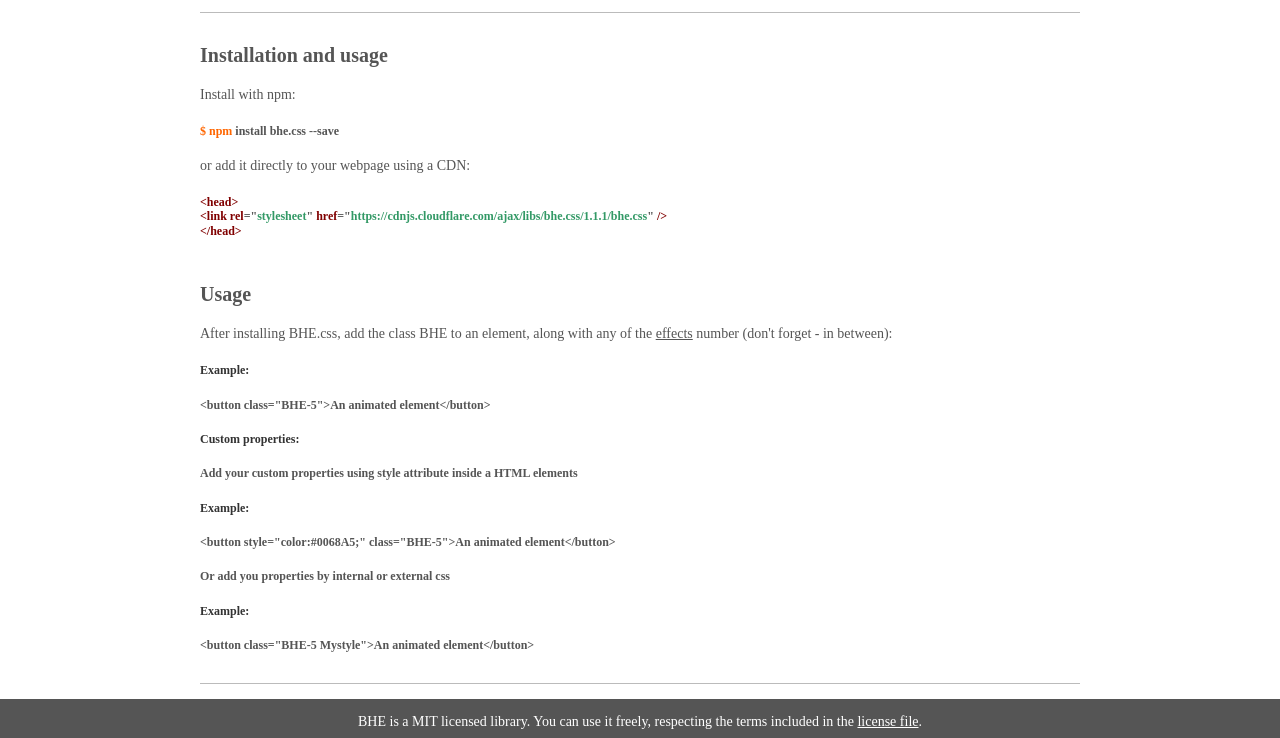
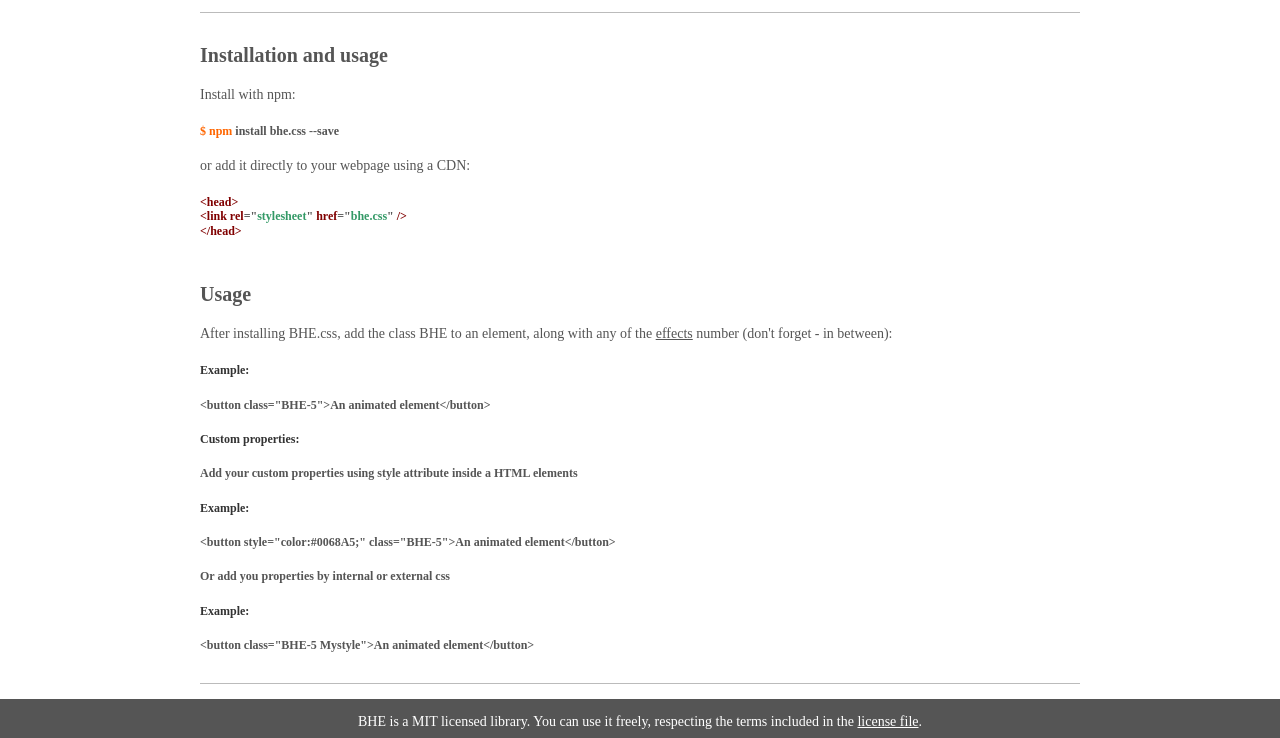
Before and after one commit to CYB3R-G0D/Button-Hover-Effects, a plain HTML site: page installation.html in a window 1280 px wide. Shown: the part 136-874 px from the top of the page. Drawn offline with Linux system fonts and the light colour scheme.

Commit message:
Update installation.html

```diff
--- a/installation.html
+++ b/installation.html
@@ -337,7 +337,7 @@
 <!--[if mso]><table width="100%" cellpadding="0" cellspacing="0" border="0"><tr><td style="padding-right: 10px; padding-left: 10px; padding-top: 10px; padding-bottom: 10px; font-family: 'Times New Roman', Georgia, serif"><![endif]-->
 <div style="color:#555555;font-family:TimesNewRoman, 'Times New Roman', Times, Beskerville, Georgia, serif;line-height:1.2;padding-top:10px;padding-right:10px;padding-bottom:10px;padding-left:10px;">
 <div class="txtTinyMce-wrapper" style="line-height: 1.2; font-size: 12px; color: #555555; font-family: TimesNewRoman, 'Times New Roman', Times, Beskerville, Georgia, serif; mso-line-height-alt: 14px;">
-<p style="margin: 0; text-align: left; line-height: 1.2; word-break: break-word; mso-line-height-alt: 14px; margin-top: 0; margin-bottom: 0;"><span style="color: #800000;"><strong>&lt;head&gt;</strong></span><br/><strong><span style="color: #800000;">&lt;link rel</span>="<span style="color: #339966;">stylesheet</span>" <span style="color: #800000;">href</span>="<span style="color: #339966;">https://cdnjs.cloudflare.com/ajax/libs/bhe.css/1.1.1/bhe.css</span>" <span style="color: #800000;">/&gt;</span></strong></p>
+<p style="margin: 0; text-align: left; line-height: 1.2; word-break: break-word; mso-line-height-alt: 14px; margin-top: 0; margin-bottom: 0;"><span style="color: #800000;"><strong>&lt;head&gt;</strong></span><br/><strong><span style="color: #800000;">&lt;link rel</span>="<span style="color: #339966;">stylesheet</span>" <span style="color: #800000;">href</span>="<span style="color: #339966;">bhe.css</span>" <span style="color: #800000;">/&gt;</span></strong></p>
 <p style="margin: 0; text-align: left; line-height: 1.2; word-break: break-word; mso-line-height-alt: 14px; margin-top: 0; margin-bottom: 0;"><span style="color: #800000;"><strong>&lt;/head&gt;</strong></span></p>
 <p style="margin: 0; line-height: 1.2; word-break: break-word; mso-line-height-alt: 14px; margin-top: 0; margin-bottom: 0;"> </p>
 </div>
```
